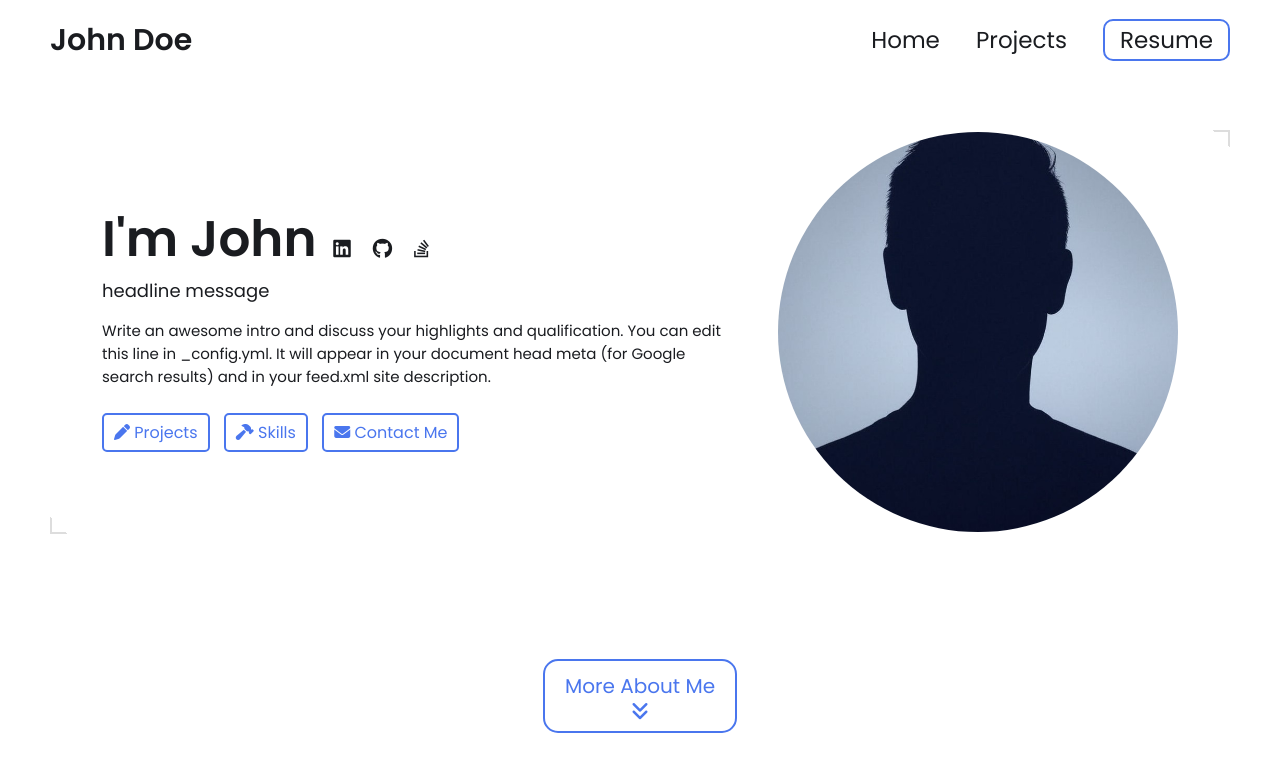
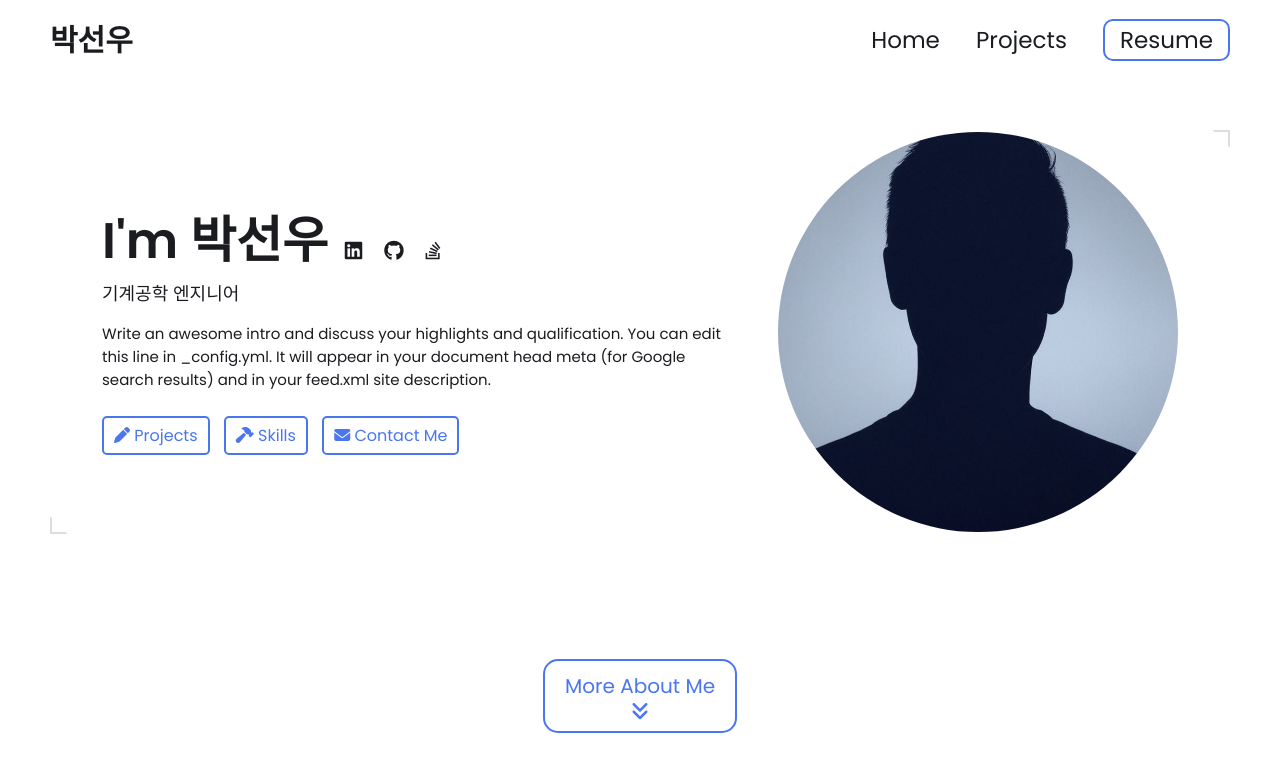
Before and after one commit to border3033/border3033.github.io, a Jekyll site: the page built from index.html, in a window 1280 px wide and 900 px high. Shown: the top 772 px of the window. Built offline with Jekyll 4.4.1, drawn with Linux system fonts in a browser that asks for light colours.

Commit message:
Update portfolio title and personal details

```diff
--- a/_config.yml
+++ b/_config.yml
@@ -7,13 +7,13 @@
 
 # Main Page Setup
 
-title: John Doe's Portfolio # This is what shows up in the tab of the browser
+title: 박선우 포트폴리오 # This is what shows up in the tab of the browser
 
 
 
 # Hero Section
-name: John Doe
-headline: headline message
+name: 박선우
+headline: 기계공학 엔지니어
 description: >- # dont remove this line. this will ignore all new lines until the next section
   Write an awesome intro and discuss your highlights and qualification. You can edit this
   line in _config.yml. It will appear in your document head meta (for
```
